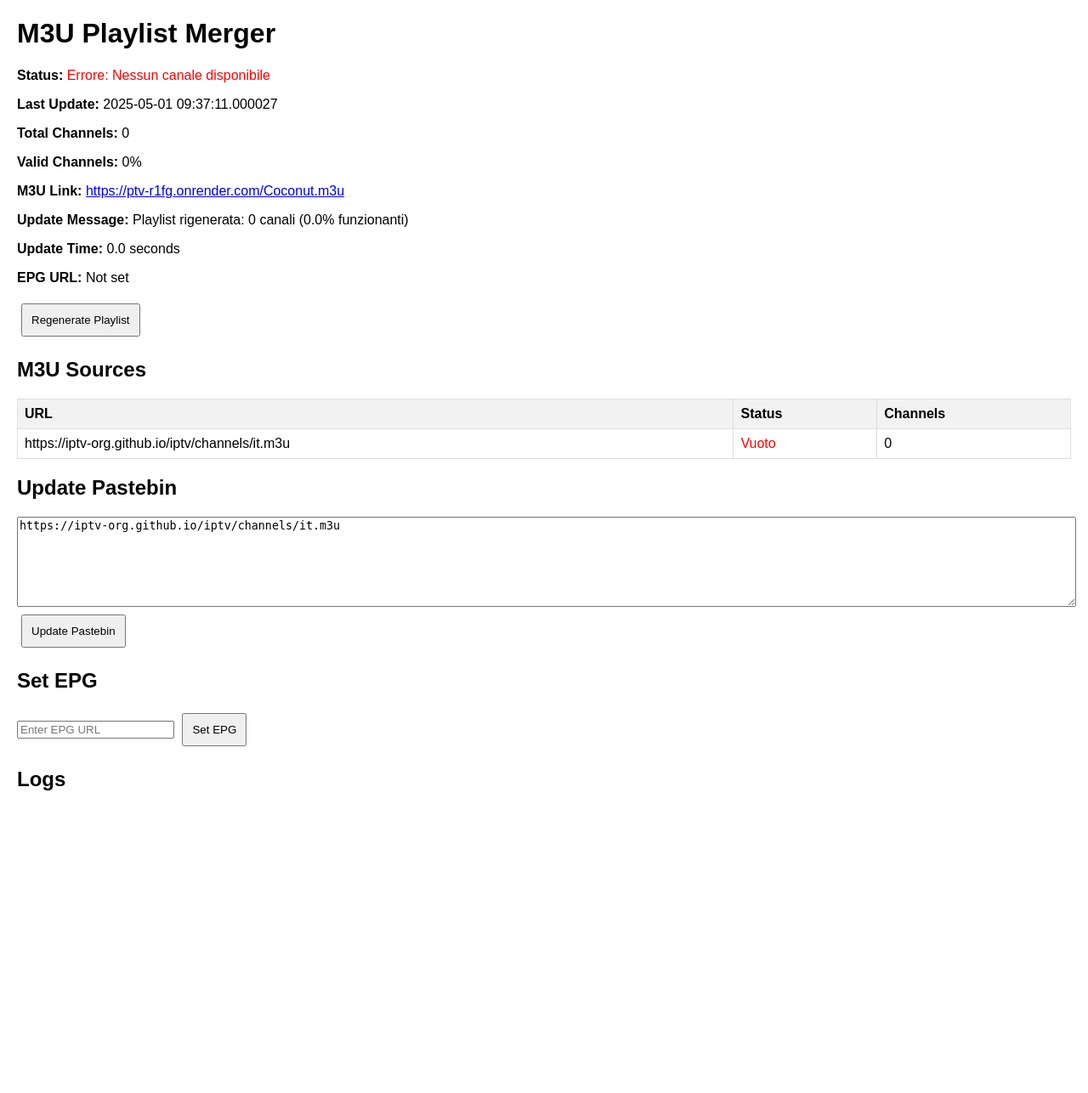
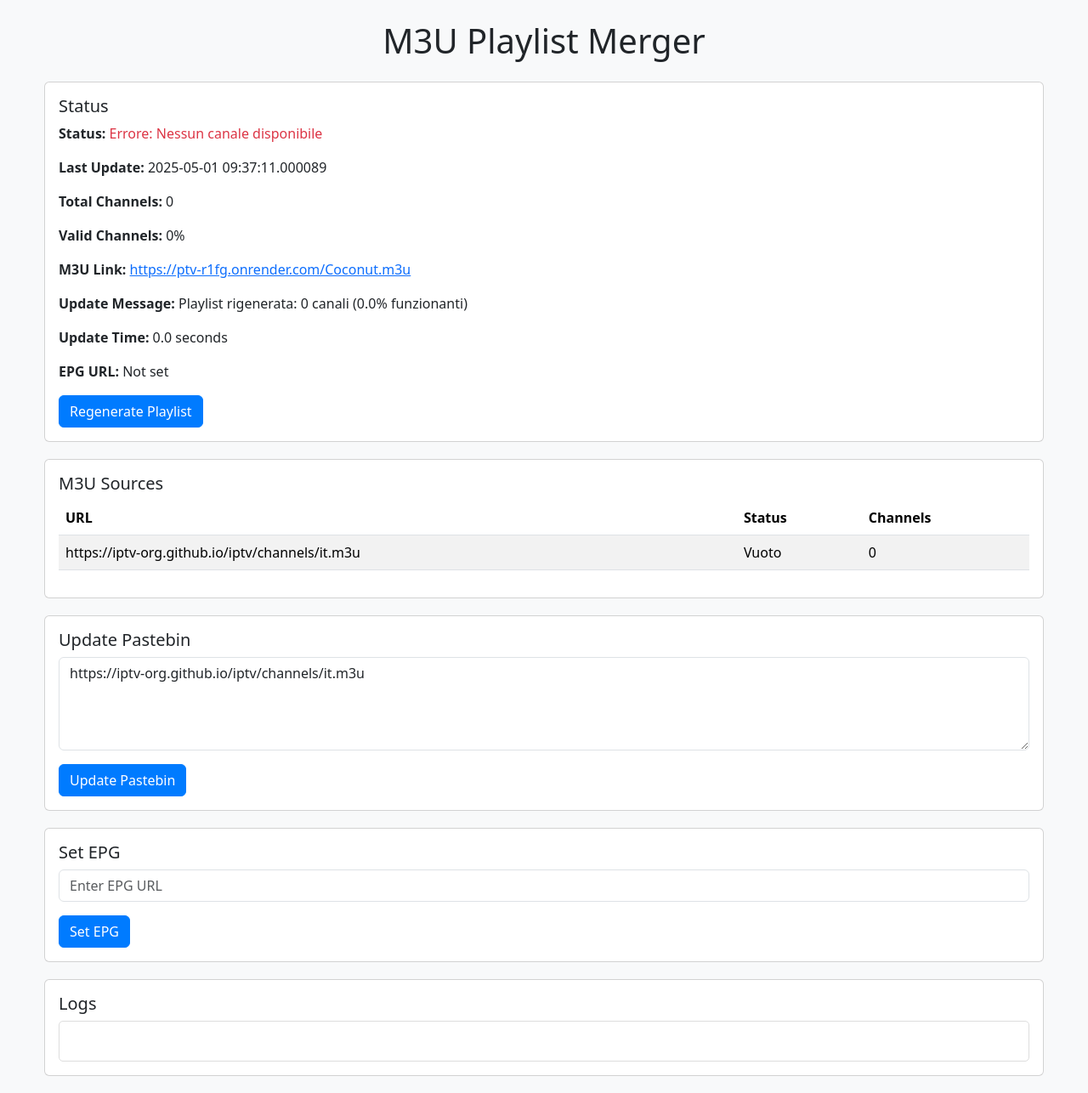
Before and after one commit to MarioVio1/Ptv, a Flask app: page / in a window 1280 px wide. Shown: the whole page at 85% size. Before the commit the page ends 930 px from the top, so only its background shows below. Run offline with Flask 3, Linux system fonts and the light colour scheme.

Commit message:
Update index.html

```diff
--- a/templates/index.html
+++ b/templates/index.html
@@ -2,41 +2,54 @@
 <html lang="en">
 <head>
     <meta charset="UTF-8">
+    <meta name="viewport" content="width=device-width, initial-scale=1.0">
     <title>M3U Playlist Merger</title>
+    <link href="https://cdn.jsdelivr.net/npm/bootstrap@5.3.3/dist/css/bootstrap.min.css" rel="stylesheet">
     <style>
-        body { font-family: Arial, sans-serif; margin: 20px; }
-        table { border-collapse: collapse; width: 100%; margin-top: 20px; }
-        th, td { border: 1px solid #ddd; padding: 8px; text-align: left; }
-        th { background-color: #f2f2f2; }
-        .error { color: red; }
-        .success { color: green; }
-        .log-section { margin-top: 20px; }
-        button { padding: 10px; margin: 5px; }
-        textarea { width: 100%; height: 100px; }
+        body { background-color: #f8f9fa; }
+        .container { max-width: 1200px; }
+        .card { margin-bottom: 20px; }
+        .btn-primary { background-color: #007bff; border-color: #007bff; }
+        .btn-primary:hover { background-color: #0056b3; border-color: #0056b3; }
+        .table { background-color: #fff; }
+        .error { color: #dc3545; }
+        .success { color: #28a745; }
+        .log-section { max-height: 300px; overflow-y: auto; background-color: #fff; padding: 15px; border: 1px solid #ddd; border-radius: 5px; }
     </style>
 </head>
 <body>
-    <h1>M3U Playlist Merger</h1>
+    <div class="container mt-4">
+        <h1 class="text-center mb-4">M3U Playlist Merger</h1>
+
+        <div class="card">
+            <div class="card-body">
+                <h5 class="card-title">Status</h5>
                 <p><strong>Status:</strong> <span class="{{ 'success' if total_channels > 0 else 'error' }}">{{ status }}</span></p>
                 <p><strong>Last Update:</strong> {{ last_update or 'Never' }}</p>
                 <p><strong>Total Channels:</strong> {{ total_channels }}</p>
                 <p><strong>Valid Channels:</strong> {{ valid_percentage|round(1) }}%</p>
-    <p><strong>M3U Link:</strong> <a href="{{ m3u_link }}">{{ m3u_link }}</a></p>
+                <p><strong>M3U Link:</strong> <a href="{{ m3u_link }}" class="text-primary">{{ m3u_link }}</a></p>
                 <p><strong>Update Message:</strong> {{ update_message or 'Not updated' }}</p>
                 <p><strong>Update Time:</strong> {{ update_time|round(2) }} seconds</p>
                 <p><strong>EPG URL:</strong> {{ epg_url or 'Not set' }}</p>
+                <form action="/regenerate" method="get">
+                    <button type="submit" class="btn btn-primary">Regenerate Playlist</button>
+                </form>
+            </div>
+        </div>
 
-    <form action="/regenerate" method="get">
-        <button type="submit">Regenerate Playlist</button>
-    </form>
-
-    <h2>M3U Sources</h2>
-    <table>
+        <div class="card">
+            <div class="card-body">
+                <h5 class="card-title">M3U Sources</h5>
+                <table class="table table-striped">
+                    <thead>
                         <tr>
                             <th>URL</th>
                             <th>Status</th>
                             <th>Channels</th>
                         </tr>
+                    </thead>
+                    <tbody>
                         {% for url, status, count in m3u_status %}
                         <tr>
                             <td>{{ url }}</td>
@@ -44,30 +57,48 @@
                             <td>{{ count }}</td>
                         </tr>
                         {% endfor %}
+                    </tbody>
                 </table>
+            </div>
+        </div>
 
-    <h2>Update Pastebin</h2>
+        <div class="card">
+            <div class="card-body">
+                <h5 class="card-title">Update Pastebin</h5>
                 <form action="/update_pastebin" method="post">
-        <textarea name="pastebin_urls" placeholder="Enter M3U URLs (one per line)">
+                    <textarea name="pastebin_urls" class="form-control mb-3" placeholder="Enter M3U URLs (one per line)" rows="4">
 {% for url, _, _ in m3u_status %}{{ url }}
 {% endfor %}
                     </textarea>
-        <button type="submit">Update Pastebin</button>
+                    <button type="submit" class="btn btn-primary">Update Pastebin</button>
                 </form>
+            </div>
+        </div>
 
-    <h2>Set EPG</h2>
+        <div class="card">
+            <div class="card-body">
+                <h5 class="card-title">Set EPG</h5>
                 <form action="/set_epg" method="post">
-        <input type="text" name="epg_url" value="{{ epg_url }}" placeholder="Enter EPG URL">
-        <button type="submit">Set EPG</button>
+                    <input type="text" name="epg_url" value="{{ epg_url }}" class="form-control mb-3" placeholder="Enter EPG URL">
+                    <button type="submit" class="btn btn-primary">Set EPG</button>
                 </form>
+            </div>
+        </div>
 
-    <h2>Logs</h2>
+        <div class="card">
+            <div class="card-body">
+                <h5 class="card-title">Logs</h5>
                 <div class="log-section">
-        <ul>
+                    <ul class="list-unstyled">
                         {% for log in logs %}
                             <li>{{ log }}</li>
                         {% endfor %}
                     </ul>
                 </div>
+            </div>
+        </div>
+    </div>
+
+    <script src="https://cdn.jsdelivr.net/npm/bootstrap@5.3.3/dist/js/bootstrap.bundle.min.js"></script>
 </body>
 </html>
```
Lines whose indentation alone changed are shown as unchanged.
